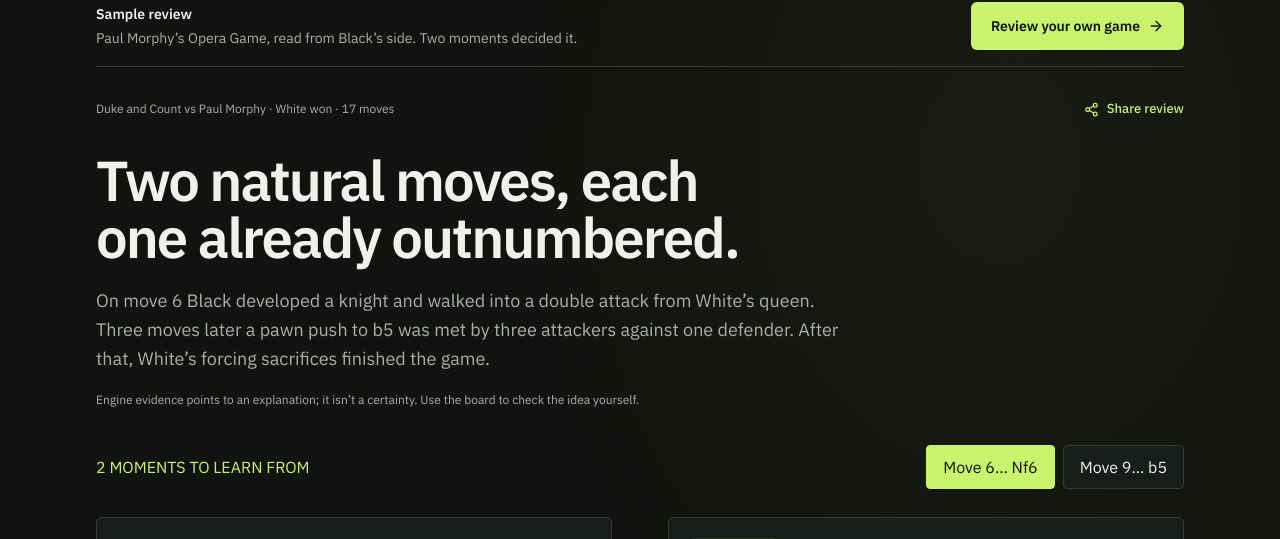
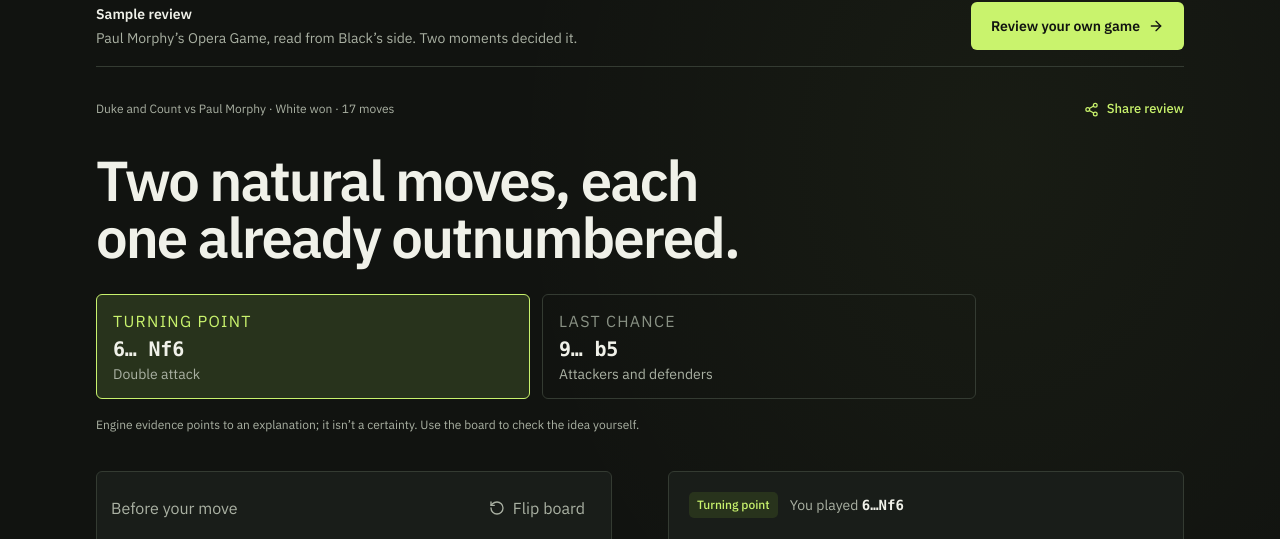
Before and after one commit to keethesh/chessplain-v3, a Next.js app in the folder apps/web/: page /report/demo in a window 1280 px wide. Shown: the part 119-658 px from the top of the page. Built offline with nearby package versions, Linux system fonts and the light colour scheme; no server answers.

Commit message:
Report header: moment cards replace the summary paragraph and the plain moment buttons

```diff
--- a/apps/web/app/globals.css
+++ b/apps/web/app/globals.css
@@ -1100,8 +1100,6 @@ body { color:var(--w-ink1); }
 .report-shell > header h1 { max-width:1000px; font-family:var(--font-plex-sans),sans-serif; font-size:clamp(36px,4.4vw,64px); font-weight:600; letter-spacing:-.035em; line-height:1.02; }
 .report-shell > header p { color:var(--w-ink2); }
 .report-analysis { border-top:0; padding-top:0; }
-.report-analysis > div:first-child > p { color:var(--w-accent); font:500 12px var(--font-plex-mono),monospace; text-transform:uppercase; }
-.report-analysis > div:first-child button { border-radius:4px; }
 .report-analysis #board-view { padding:14px; border:1px solid var(--w-border); background:var(--w-surface); border-radius:6px; }
 .report-analysis #board-view > div:first-child { color:var(--w-ink2); }
 .report-analysis #board-view > div:first-child p { color:var(--w-ink2); font:500 12px var(--font-plex-mono),monospace; }
@@ -1204,3 +1202,14 @@ body { color:var(--w-ink1); }
   /* The global reset above doesn't reach ::details-content. */
   .questions-list details::details-content { transition: none; }
 }
+
+/* Report header: one card per moment, which also picks the moment shown on the board. */
+.moment-strip { display: grid; grid-template-columns: repeat(auto-fit, minmax(200px, 1fr)); gap: 12px; max-width: 880px; margin-top: 28px; }
+.moment-chip { display: grid; gap: 4px; align-content: start; min-height: 44px; padding: 14px 16px; border: 1px solid var(--w-border); border-radius: 6px; background: transparent; color: var(--w-ink1); text-align: left; cursor: pointer; transition: background-color 0.15s ease, border-color 0.15s ease, transform 120ms var(--ease-out); }
+.moment-chip:active { transform: scale(0.97); }
+@media (hover: hover) and (pointer: fine) { .moment-chip:hover { background: var(--w-surface-subtle); } }
+.moment-chip[aria-pressed="true"] { border-color: var(--w-accent); background: var(--w-accent-soft); }
+.moment-chip-kicker { font: 500 11px/1.4 var(--font-plex-mono), monospace; letter-spacing: .08em; text-transform: uppercase; color: var(--w-ink3); }
+.moment-chip[aria-pressed="true"] .moment-chip-kicker { color: var(--w-accent); }
+.moment-chip-move { font-size: 20px; font-weight: 600; letter-spacing: -.01em; line-height: 1.2; }
+.moment-chip-idea { font-size: 14px; color: var(--w-ink2); line-height: 1.4; }
--- a/apps/web/components/SharedReportInteractiveView.tsx
+++ b/apps/web/components/SharedReportInteractiveView.tsx
@@ -154,20 +154,22 @@ export function SharedReportInteractiveView({ report, shareId, isOwner = false,
           {actions}
         </div>
         <h1 className="t-heading max-w-4xl text-4xl leading-[1.1] sm:text-5xl lg:text-[3.5rem]">{report.summary?.headline || (complete ? 'Your game, a little clearer.' : 'Finding the moments that matter.')}</h1>
-        {report.summary?.story && <p className="mt-5 max-w-3xl text-base leading-relaxed text-[var(--w-ink2)] sm:text-lg">{report.summary.story}</p>}
+        {moments.length > 0 ? (
+          <div className="moment-strip" role="group" aria-label={moments.length === 1 ? 'The moment to learn from' : `The ${moments.length} moments to learn from`}>
+            {moments.map((moment, index) => (
+              <button key={moment.ply} type="button" aria-pressed={index === activeIndex} onClick={() => selectMoment(index)} className="moment-chip focus-ring">
+                <span className="moment-chip-kicker">{moment.severity_label || 'Moment'}</span>
+                <span className="moment-chip-move t-notation">{moment.move_number}{moment.player_color === 'black' ? '…' : '.'} {moment.played.replace(/^\d+\.+\s*/, '')}</span>
+                <span className="moment-chip-idea">{moment.concept_name}</span>
+              </button>
+            ))}
+          </div>
+        ) : report.summary?.story && <p className="mt-5 max-w-3xl text-base leading-relaxed text-[var(--w-ink2)] sm:text-lg">{report.summary.story}</p>}
         <p className="mt-4 max-w-2xl text-xs leading-relaxed text-[var(--w-ink3)]">Engine evidence points to an explanation; it isn’t a certainty. Use the board to check the idea yourself.</p>
       </header>
 
       {moments.length > 0 ? (
         <section aria-label="Explore the key moments" className="report-analysis border-t border-[var(--w-border)] pt-6">
-          <div className="mb-7 flex flex-wrap items-center justify-between gap-4">
-            <p className="text-sm text-[var(--w-ink2)]">{moments.length === 1 ? 'One moment to learn from' : `${moments.length} moments to learn from`}</p>
-            <div className="flex flex-wrap gap-2" role="group" aria-label="Choose a moment">
-              {moments.map((moment, index) => (
-                <button key={moment.ply} aria-pressed={index === activeIndex} onClick={() => selectMoment(index)} className={`focus-ring min-h-11 rounded border px-4 text-sm font-medium transition-[background-color,border-color,color,transform] active:scale-[0.98] ${index === activeIndex ? 'border-[var(--w-ink1)] bg-[var(--w-ink1)] text-[var(--w-canvas)]' : 'border-[var(--w-border)] hover:bg-[var(--w-surface-subtle)]'}`}>Move {moment.move_number}{moment.player_color === 'black' ? '…' : '.'} {moment.played.replace(/^\d+\.+\s*/, '')}</button>
-              ))}
-            </div>
-          </div>
           <div className="grid min-w-0 grid-cols-1 items-start gap-8 lg:grid-cols-[minmax(0,1fr)_minmax(0,1fr)] lg:gap-14">
             <div id="board-view" className="min-w-0 lg:sticky lg:top-[calc(var(--header-h)+16px)]">
               <div className="mb-3 flex items-center justify-between gap-3">
```
